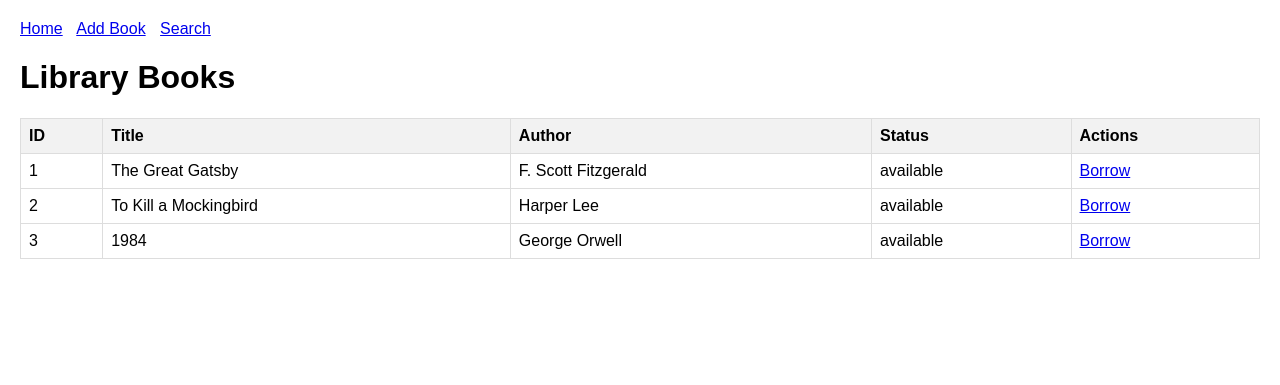
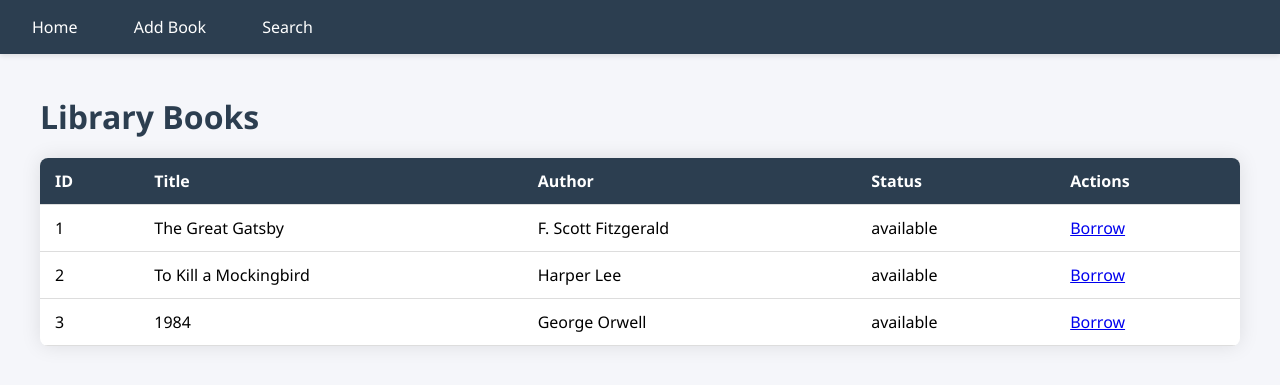
Before and after one commit to shreelakshmisshekar/git, a Flask app: page / in a window 1280 px wide. Shown: the top 385 px of the page. Run offline with Flask 3, Linux system fonts and the light colour scheme.

Commit message:
Update base.html

```diff
--- a/templates/base.html
+++ b/templates/base.html
@@ -5,27 +5,117 @@
     <meta name="viewport" content="width=device-width, initial-scale=1.0">
     <title>Library Management System</title>
     <style>
+        :root {
+            --primary-color: #2c3e50;
+            --secondary-color: #3498db;
+            --background-color: #f5f6fa;
+        }
+
         body {
-            font-family: Arial, sans-serif;
-            margin: 20px;
+            font-family: 'Segoe UI', Tahoma, Geneva, Verdana, sans-serif;
+            margin: 0;
+            padding: 0;
+            background-color: var(--background-color);
         }
+
         nav {
-            margin-bottom: 20px;
+            background-color: var(--primary-color);
+            padding: 1rem;
+            box-shadow: 0 2px 5px rgba(0,0,0,0.1);
         }
+
         nav a {
-            margin-right: 10px;
+            color: white;
+            text-decoration: none;
+            margin-right: 20px;
+            padding: 8px 16px;
+            border-radius: 4px;
+            transition: background-color 0.3s;
         }
+
+        nav a:hover {
+            background-color: var(--secondary-color);
+        }
+
+        .container {
+            max-width: 1200px;
+            margin: 0 auto;
+            padding: 20px;
+        }
+
         table {
             border-collapse: collapse;
             width: 100%;
+            background-color: white;
+            border-radius: 8px;
+            overflow: hidden;
+            box-shadow: 0 0 20px rgba(0,0,0,0.1);
         }
+
         th, td {
+            padding: 12px 15px;
+            text-align: left;
+            border-bottom: 1px solid #ddd;
+        }
+
+        th {
+            background-color: var(--primary-color);
+            color: white;
+        }
+
+        tr:hover {
+            background-color: #f5f5f5;
+        }
+
+        .btn {
+            display: inline-block;
+            padding: 8px 16px;
+            border-radius: 4px;
+            text-decoration: none;
+            color: white;
+            background-color: var(--secondary-color);
+            transition: background-color 0.3s;
+        }
+
+        .btn:hover {
+            background-color: #2980b9;
+        }
+
+        form {
+            background-color: white;
+            padding: 20px;
+            border-radius: 8px;
+            box-shadow: 0 0 20px rgba(0,0,0,0.1);
+            max-width: 500px;
+            margin: 0 auto;
+        }
+
+        input[type="text"] {
+            width: 100%;
+            padding: 8px;
+            margin: 8px 0;
             border: 1px solid #ddd;
-            padding: 8px;
-            text-align: left;
+            border-radius: 4px;
+            box-sizing: border-box;
         }
-        th {
-            background-color: #f2f2f2;
+
+        input[type="submit"] {
+            background-color: var(--secondary-color);
+            color: white;
+            padding: 10px 20px;
+            border: none;
+            border-radius: 4px;
+            cursor: pointer;
+            transition: background-color 0.3s;
+        }
+
+        input[type="submit"]:hover {
+            background-color: #2980b9;
+        }
+
+        h1 {
+            color: var(--primary-color);
+            margin-bottom: 20px;
         }
     </style>
 </head>
@@ -35,6 +125,8 @@
         <a href="/add_book">Add Book</a>
         <a href="/search">Search</a>
     </nav>
-    {% block content %}{% endblock %}
+    <div class="container">
+        {% block content %}{% endblock %}
+    </div>
 </body>
 </html>
```
